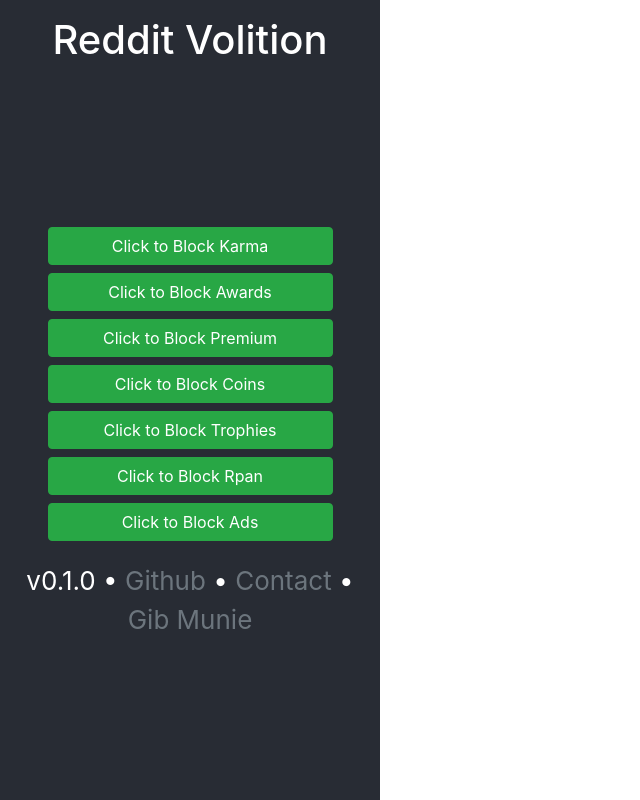
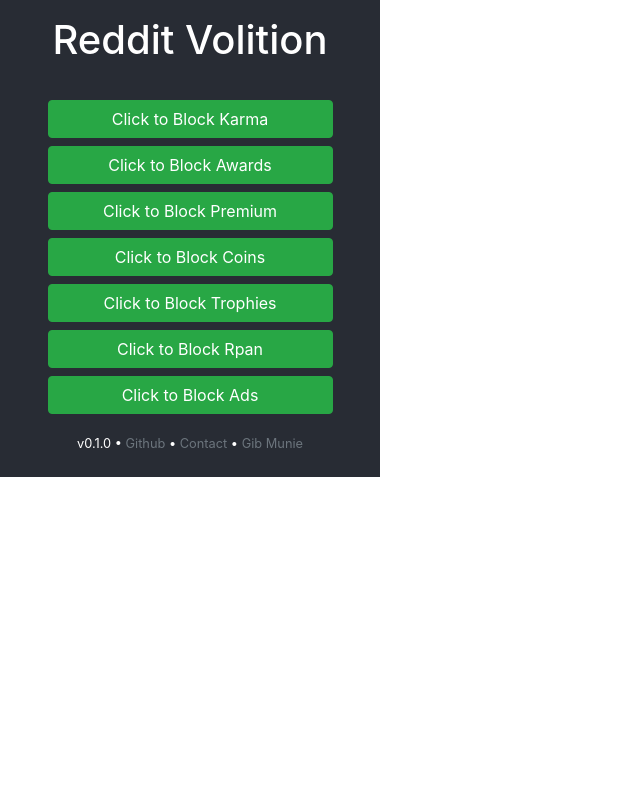
Before and after one commit to BeckTimothy/reddit-volition, a React (Create React App) app in the folder volition/: page / in a window 1280 px wide. Shown: the whole page, without its empty margins (0-640 px from the left). Built offline with nearby package versions, Linux system fonts and the light colour scheme.

Commit message:
removed mored bloat, from react directory

```diff
--- a/volition/src/App.css
+++ b/volition/src/App.css
@@ -1,44 +1,9 @@
-
 body {
   width: 380px;
 }
 
-
 .App {
   text-align: center;
-}
-
-.App-logo {
-  height: 40vmin;
-  pointer-events: none;
-}
-
-@media (prefers-reduced-motion: no-preference) {
-  .App-logo {
-    animation: App-logo-spin infinite 20s linear;
-  }
-}
-
-.App-header {
   background-color: #282c34;
-  min-height: 100vh;
-  display: flex;
-  flex-direction: column;
-  align-items: center;
-  justify-content: start;
-  font-size: calc(10px + 2vmin);
   color: white;
 }
-
-.App-link {
-  color: #61dafb;
-}
-
-@keyframes App-logo-spin {
-  from {
-    transform: rotate(0deg);
-  }
-  to {
-    transform: rotate(360deg);
-  }
-}
--- a/volition/src/App.js
+++ b/volition/src/App.js
@@ -38,8 +38,6 @@
 function App() {
   return (
     <div className="App">
-      <header className="App-header">
-
         <Col className={'d-flex justify-content-around'}>
            <Row className={'py-3'}>
               <h1>Reddit Volition</h1>
@@ -55,10 +53,9 @@
             <ButtonSpan category={'volitionAds'} />
          </Col>
          <Col className={'d-flex justify-content-center pt-2 pb-4'}>
-            <span>
+            <span style={{fontSize: '0.8rem'}}>
                v0.1.0 • <a className={'text-muted'} href={'https://github.com/BeckTimothy/reddit-volition'} target="_blank" rel="noopener noreferrer">Github</a> • <a className={'text-muted'} href={'https://www.linkedin.com/in/TimothymBeck/'} target="_blank" rel="noopener noreferrer">Contact</a> • <a className={'text-muted'} href={''} target="_blank" rel="noopener noreferrer">Gib Munie</a></span>
          </Col>
-      </header>
     </div>
   );
 }
--- a/volition/src/index.css
+++ /dev/null
@@ -1,13 +0,0 @@
-body {
-  margin: 0;
-  font-family: -apple-system, BlinkMacSystemFont, 'Segoe UI', 'Roboto', 'Oxygen',
-    'Ubuntu', 'Cantarell', 'Fira Sans', 'Droid Sans', 'Helvetica Neue',
-    sans-serif;
-  -webkit-font-smoothing: antialiased;
-  -moz-osx-font-smoothing: grayscale;
-}
-
-code {
-  font-family: source-code-pro, Menlo, Monaco, Consolas, 'Courier New',
-    monospace;
-}
--- a/volition/src/index.js
+++ b/volition/src/index.js
@@ -1,13 +1,6 @@
 import React from 'react';
 import ReactDOM from 'react-dom';
-import './index.css';
 import App from './App';
-import reportWebVitals from './reportWebVitals';
-import 'react-bootstrap';
-
-//import 'chrome-extension://hiciebfpfojafpoijaknlninmnblaflo/static/js/2.05222e72.chunk.js.map';
-//import 'chrome-extension://hiciebfpfojafpoijaknlninmnblaflo/static/js/main.005acace.chunk.js.map';
-//import 'chrome-extension://hiciebfpfojafpoijaknlninmnblaflo/static/css/main.8c8b27cf.chunk.css.map';
 
 ReactDOM.render(
   <React.StrictMode>
@@ -15,8 +8,3 @@
   </React.StrictMode>,
   document.getElementById('root')
 );
-
-// If you want to start measuring performance in your app, pass a function
-// to log results (for example: reportWebVitals(console.log))
-// or send to an analytics endpoint. Learn more: https://bit.ly/CRA-vitals
-reportWebVitals();
--- a/volition/src/reportWebVitals.js
+++ /dev/null
@@ -1,13 +0,0 @@
-const reportWebVitals = onPerfEntry => {
-  if (onPerfEntry && onPerfEntry instanceof Function) {
-    import('web-vitals').then(({ getCLS, getFID, getFCP, getLCP, getTTFB }) => {
-      getCLS(onPerfEntry);
-      getFID(onPerfEntry);
-      getFCP(onPerfEntry);
-      getLCP(onPerfEntry);
-      getTTFB(onPerfEntry);
-    });
-  }
-};
-
-export default reportWebVitals;
```
Also changed, not shown: volition/src/setupTests.js (deleted, +0 -5 lines), volition/public/manifest.json, volition/src/logo.svg (deleted), 1 other file (tests, documents, lock files or other folders).
